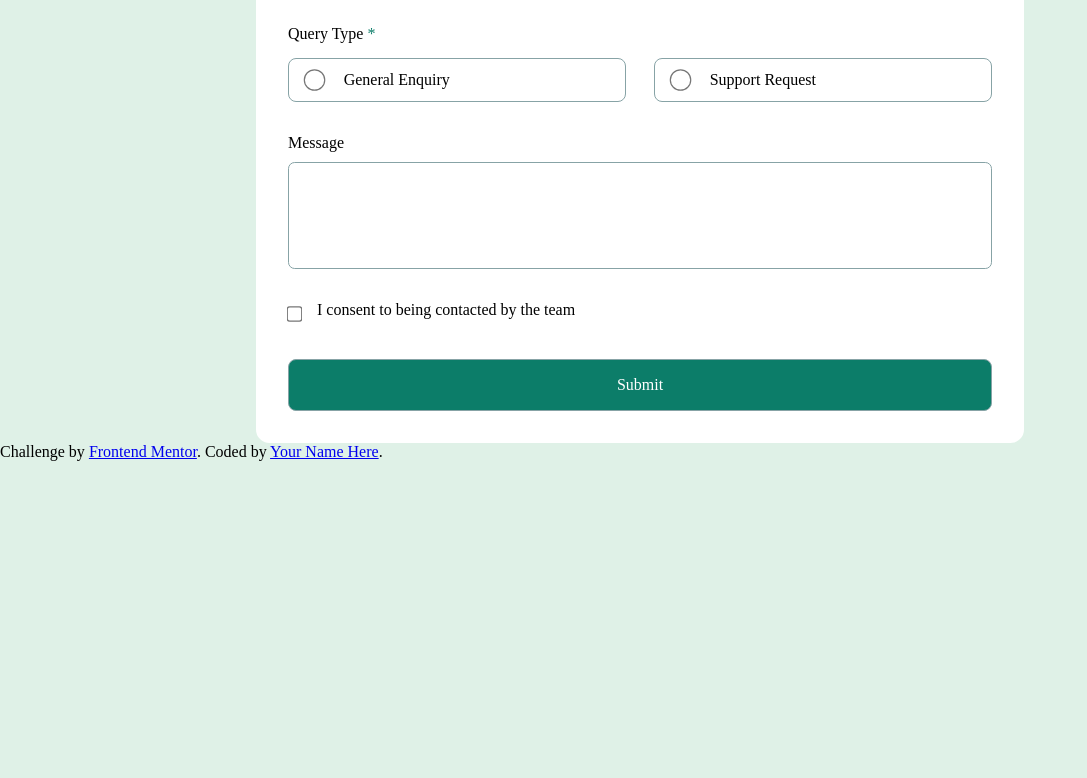
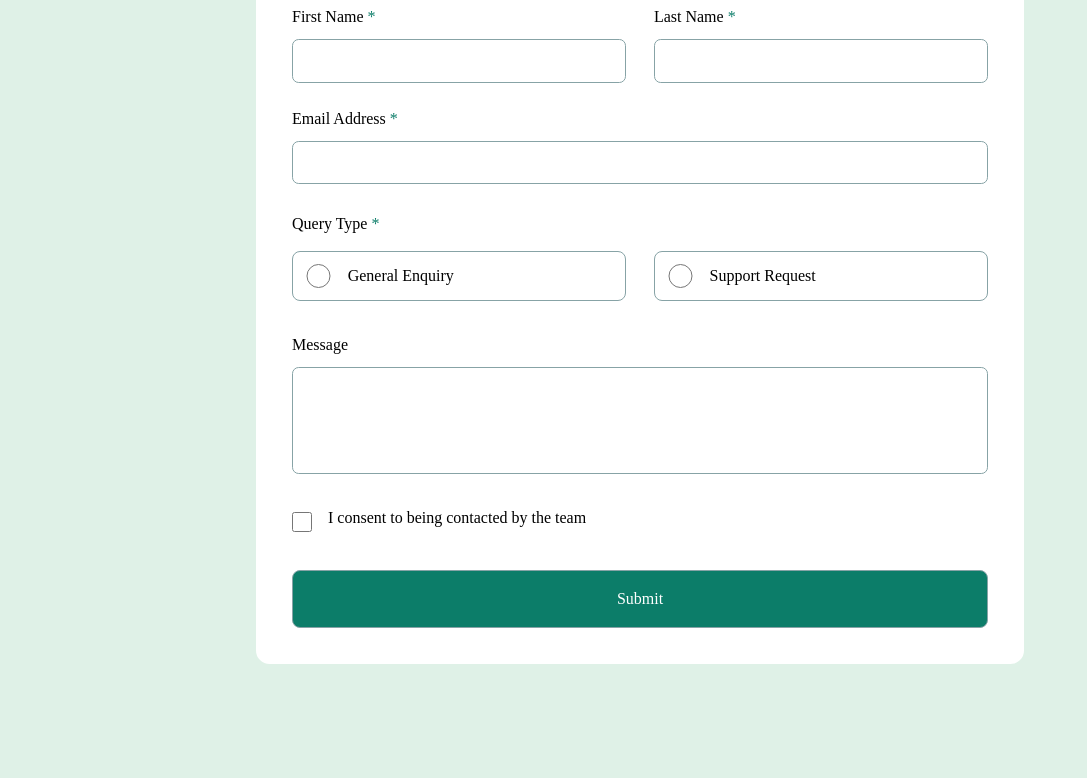
Before and after one commit to uzondu9/Frontend-Mentor-Contact-form, a plain HTML site: page index.html in a window 1280 px wide. Shown: the part 271-1049 px from the top of the page, without its empty margins (0-1087 px from the left). Before the commit the page ends 800 px from the top, so only its background shows below. Drawn offline with nearby package versions, Linux system fonts and the light colour scheme; files that its build step writes are made by us from their sources; a web font is replaced by a local one.

Commit message:
Final editions

```diff
--- a/index.html
+++ b/index.html
@@ -19,7 +19,7 @@
     <p id="successMessage">Thanks for completing the form. We'll be in touch soon!</p>
   </div>
 
-  <div class="form-cont">
+  <div class="form-cont" id="form-cont">
     <h1>Contact Us</h1>
     <form action="#" class="form">
       <div class="persona">
@@ -62,16 +62,13 @@
       <div class="consent-box">
         <input type="checkbox" name="checkbox" class="query-input" id="checkbox">
         <p class="text">I consent to being contacted by the team</p>
-        <p class="error text" id="errorText6">To submit this form, please consent to being contacted</p>
       </div>
+      <p class="error text" id="errorText6">To submit this form, please consent to being contacted</p>
 
       <div class="button"><a href="#" id="submit">Submit</a></div>
     </form>
-   </div>
-  <div class="attribution">
-    Challenge by <a href="https://www.frontendmentor.io?ref=challenge">Frontend Mentor</a>.
-    Coded by <a href="#">Your Name Here</a>.
   </div>
+
 
   <script src="main.js"></script>
 </body>
--- a/main.js
+++ b/main.js
@@ -164,3 +164,5 @@ submit.addEventListener('click', (x)=> {
     x.preventDefault();
     sendMessage();
 });
+
+//Attribution
--- a/sass/_config.scss
+++ b/sass/_config.scss
@@ -5,6 +5,12 @@ $white: hsl(0, 0%, 100%);
 $medium-grey: hsl(186, 15%, 59%);
 $dark-grey: hsl(187, 24%, 22%);
 
-@mixin width($width-property1){
+@mixin width($width-property1) {
     width: $width-property1;
 }
+
+%input-slide {
+    padding: 1em;
+    border: 1px solid $medium-grey;
+    border-radius: 0.5em;
+}
--- a/sass/_utils.scss
+++ b/sass/_utils.scss
@@ -1,50 +1,43 @@
 //global rulesets
-@font-face {
-    font-family: Karla;
-    src: url(/assets/fonts/Karla-VariableFont_wght.ttf);
-}
-
-%input-slide{
-    padding: 1em;
-    border: 1px solid $medium-grey;
-    border-radius: 0.5em;
-}
-
-.error{
+.error {
     color: $red;
     padding-top: 0.4em;
     display: none;
 }
 
-.star{
+.star {
     color: $green;
 }
 
 //success message widget
-#success{
+#success {
     width: 30%;
-    margin: 10% 35% auto;
+    margin: 6em 35% auto;
     padding: 20px;
     background-color: hsl(187, 24%, 22%);
     display: none;
     border-radius: 10px;
-    @media (max-width: 47em){
-            width: 70%;
-            margin: auto 15%;
+
+    @media (max-width: 47em) {
+        width: 70%;
+        margin: auto 15%;
     }
 }
 
-#success #textSuccess{
+#success #textSuccess {
     background: url(/assets/images/icon-success-check.svg) no-repeat top left;
-    padding: 0 0 10px 25px ;
+    padding: 0 0 10px 25px;
     font-weight: 600;
 }
 
-#success #successMessage{
+#success #successMessage {
     font-weight: 200;
 }
 
-#successMessage,#textSuccess{
-   color:hsl(0, 0%, 100%);
-   font-size: 14px;
+#successMessage,
+#textSuccess {
+    color: hsl(0, 0%, 100%);
+    font-size: 14px;
 }
+
+//attribution footer
--- a/sass/styles.scss
+++ b/sass/styles.scss
@@ -2,155 +2,179 @@
 @import 'utils';
 
 //presets
-*{
+* {
     box-sizing: border-box;
     padding: 0;
     margin: 0;
+    transition: 1s;
 }
 
-body{
+@font-face {
+    font-family: Karla;
+    src: url(/assets/fonts/Karla-VariableFont_wght.ttf);
+}
+
+body {
     background-color: $light-green;
     font-family: Karla;
     font-size: 16px;
-    transition: 1s;
+    line-height: 1.5;
 }
 
-h1{
+h1 {
     color: $dark-grey;
     padding-bottom: 1em;
 }
 
-input.name:focus, .email:focus, textarea:focus,
-input.name:hover, .email:hover, textarea:hover{
+input.name:focus,
+.email:focus,
+textarea:focus,
+input.name:hover,
+.email:hover,
+textarea:hover {
     outline: 1px outset hsl(169, 82%, 27%);
     outline-width: 0.25px;
 }
 
-label{
+label {
     display: block;
     padding-bottom: 10px;
 }
 
 //page styling
-.form-cont{
+.form-cont {
     background-color: $white;
-    padding: 2em;
+    padding: 2.25em;
     border-radius: 0.85em;
     width: 60vw;
-    margin: auto 20vw;
+    margin: 10em 20vw;
 
     @media (max-width: 63em) {
         width: 90vw;
         margin: auto 5vw;
     }
-
-    @media (min-width: 84em) {
-        width: 50vw;
-        margin: auto 25vw;
-    }
-
 }
 
-.query-input, input#check-tick{
-    scale: 1.2;
-    accent-color:hsl(169, 82%, 27%);
+.query-input,
+input#check-tick {
+    width: 20px;
+    accent-color: hsl(169, 82%, 27%);
     cursor: pointer;
 }
 
-.persona{
+.persona {
     display: flex;
     flex-wrap: wrap;
 
-    input{ @include width(100%); }
+    input {
+        @include width(100%);
+    }
 
-    .firstNameBox{
+    .firstNameBox {
         flex-basis: 100%;
-        input{
+
+        input {
             @extend %input-slide;
         }
+
         @media (min-width: 48em) {
             flex-basis: 48%;
         }
     }
 
-    .lastNameBox{
+    .lastNameBox {
         flex-basis: 100%;
-        input{@extend %input-slide;}
+
+        input {
+            @extend %input-slide;
+        }
+
         @media (min-width: 48em) {
             flex-basis: 48%;
         }
     }
 
-    .emailBox{
+    .emailBox {
         flex-basis: 100%;
-        input{@extend %input-slide;}
+
+        input {
+            @extend %input-slide;
+        }
     }
 
     @media screen and (max-width: 47em) {
-        > :nth-child(n) + :nth-child(n){
+        > :nth-child(n)+ :nth-child(n) {
             margin-top: 1.25em;
         }
     }
 
 
     @media (min-width: 48em) {
-        > :nth-child(2n){
+        > :nth-child(2n) {
             margin-left: 4%;
         }
 
-        > :nth-child(3n){
+        > :nth-child(3n) {
             margin-top: 1.5em;
         }
     }
 }
 
-.queryBox{
+.queryBox {
     display: flex;
     flex-wrap: wrap;
     margin-top: 1.75em;
 
-    input{ @include width(2em); }
+    input {
+        @include width(2em);
+    }
 
-    label{padding-bottom: 15px;}
+    label {
+        padding-bottom: 15px;
+    }
 
-    #general-enquiry, #support-request{
+    #general-enquiry,
+    #support-request {
         display: flex;
         flex-basis: 100%;
         gap: 1em;
         @extend %input-slide;
         padding: 0.75em;
+
         @media (min-width: 48em) {
             flex-basis: 48%;
         }
     }
 
-    > label{
+    >label {
         flex-basis: 100%;
     }
 
     @media screen and (max-width: 47em) {
-        > :nth-child(2n) + :nth-child(n+3){
+        > :nth-child(2n)+ :nth-child(n+3) {
             margin-top: 1em;
         }
+
         margin: 1.25em auto -0.75em auto;
     }
 
     @media (min-width: 48em) {
-        > :nth-child(3n){
+        > :nth-child(3n) {
             margin-left: 4%;
         }
     }
 }
 
-.message-box{
+.message-box {
     display: flex;
     flex-direction: column;
     margin-top: 2em;
 
-    textarea{
+    textarea {
         @extend %input-slide;
         height: 8em;
         resize: none;
+
         @media screen and (max-width: 47em) {
             height: 14em;
         }
@@ -158,22 +182,33 @@ label{
 
 }
 
-.consent-box{
+.consent-box {
     margin-top: 2em;
     display: flex;
-    flex-wrap: wrap;
-   > p:not(:last-child) { padding-left: 1em; padding-bottom: 0.5em;}
+
+    >p {
+        padding-left: 1em;
+        padding-bottom: 0.5em;
+        height: fit-content;
+    }
 }
 
-.button{
+.button {
     margin-top: 2em;
     text-align: center;
-    a{
+
+    a {
         @extend %input-slide;
         background-color: $green;
         color: $white;
         text-decoration: none;
         display: flex;
         justify-content: center;
+        transition: 0.75s;
+        cursor: -webkit-grab;
+    }
+
+    a:hover {
+        background-color: hsl(187, 24%, 22%);
     }
 }
```
